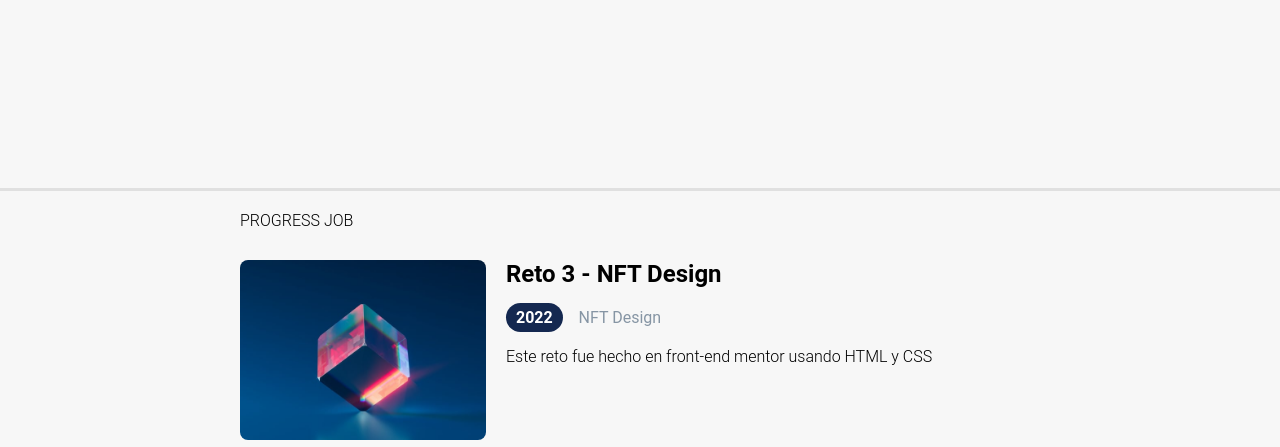
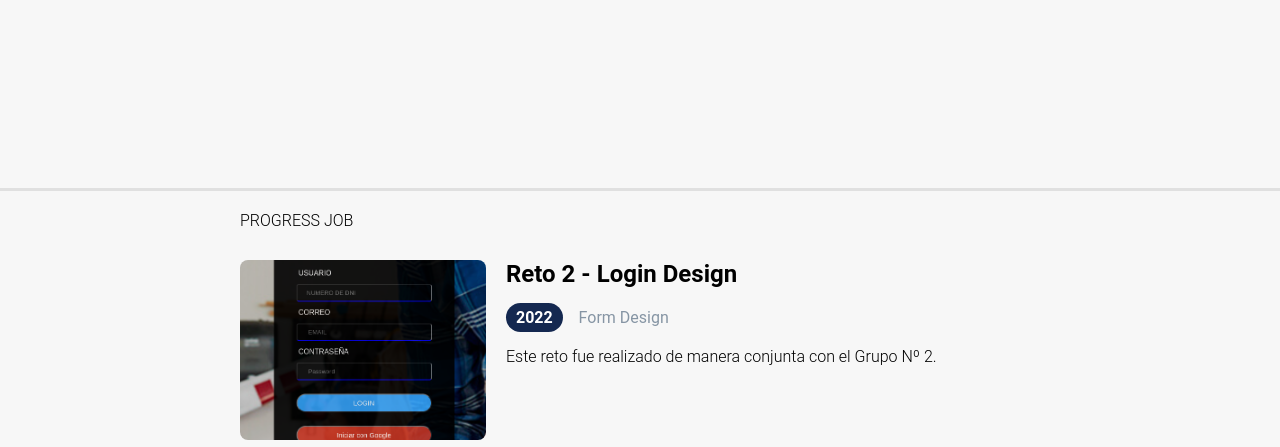
Before and after one commit to oxcar99/portafolio, a plain HTML site: page index.html in a window 1280 px wide. Shown: the part 511-958 px from the top of the page. Drawn offline with Linux system fonts and the light colour scheme.

Commit message:
se agrego reto 2 en index.html

```diff
--- a/index.html
+++ b/index.html
@@ -33,10 +33,35 @@
             <p class="resume">
                 Ing. de Sistemas actualizando conocimientos en programación web.
             </p>
-            <button class="btn-primary">Descargar C.V.</button>
+            <a href="./documents/CV_2021_FOGV2.pdf" download=""><button class="btn-primary">Descargar C.V.</button></a>
         </div>
         <div>
             <img class="img-profile" src="./images/image1.png" alt="" />
+        </div>
+    </section>
+    <hr>
+    <section>
+        <div class="section-works">
+            <h4 class="text-works">PROGRESS JOB</h4>
+            <div class="card">
+                <div>
+                    <a class="link-portafolio" href="https://oxcar99.github.io/login/">
+                        <img src="./images/login_reto2.png" alt="" />
+                    </a>
+                </div>
+                <div class="container-detail">
+                    <a class="link-portafolio" href="https://oxcar99.github.io/login/" target="_blank">
+                        <h2>Reto 2 - Login Design</h2>
+                    </a>
+                    <p>
+                        <span class="label-dark">2022</span>
+                        <span class="text-light">&nbsp;&nbsp;&nbsp;Form Design</span>
+                    </p>
+                    <p class="resume">
+                        Este reto fue realizado de manera conjunta con el Grupo Nº 2.
+                    </p>
+                </div>
+            </div>
         </div>
     </section>
     <hr>
@@ -53,7 +78,6 @@
                     <a class="link-portafolio" href="./semana3/portfolio/reto/reto.html" target="_blank">
                         <h2>Reto 3 - NFT Design</h2>
                     </a>
-
                     <p>
                         <span class="label-dark">2022</span>
                         <span class="text-light">&nbsp;&nbsp;&nbsp;NFT Design</span>
--- a/styles/main.css
+++ b/styles/main.css
@@ -53,7 +53,7 @@
 
   .btn-primary {
     background-color: #008CBA;
-    color: #fff;
+    color: #ffff;
     border-radius: 12px;
     padding: 15px;
     text-transform: capitalize;
```
Also changed, not shown: images/login_reto2.png (added), 1 other file.
